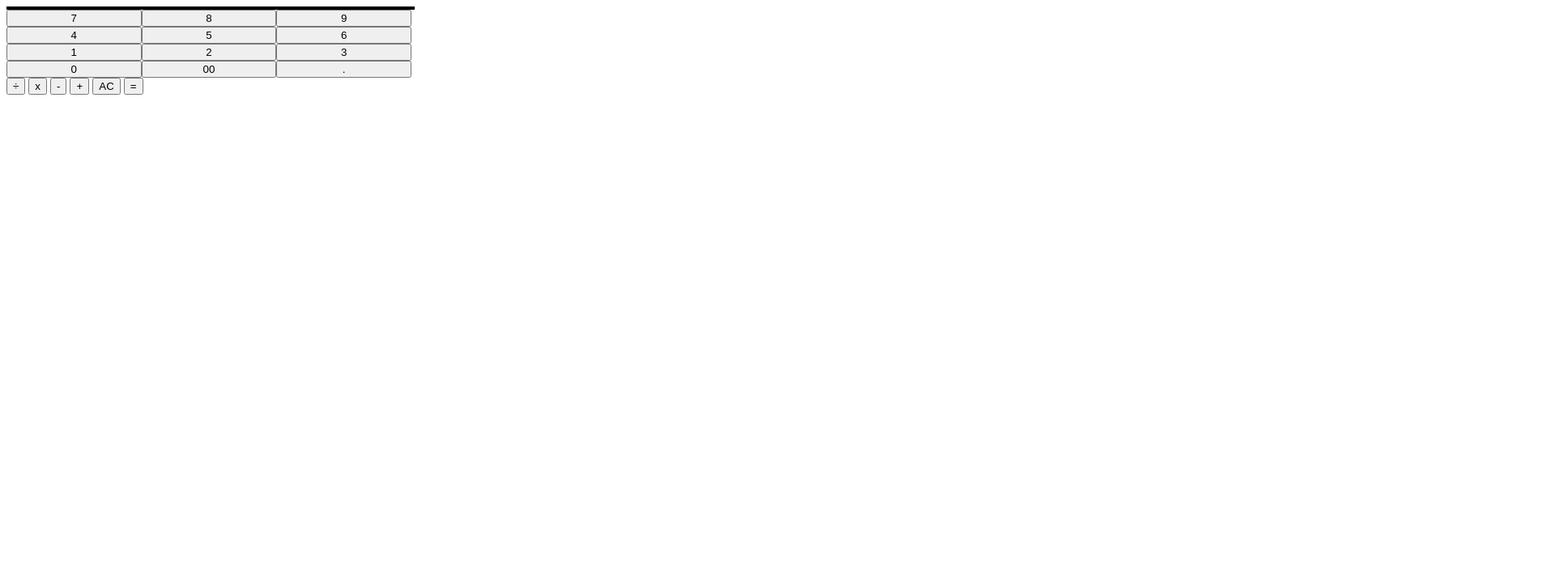
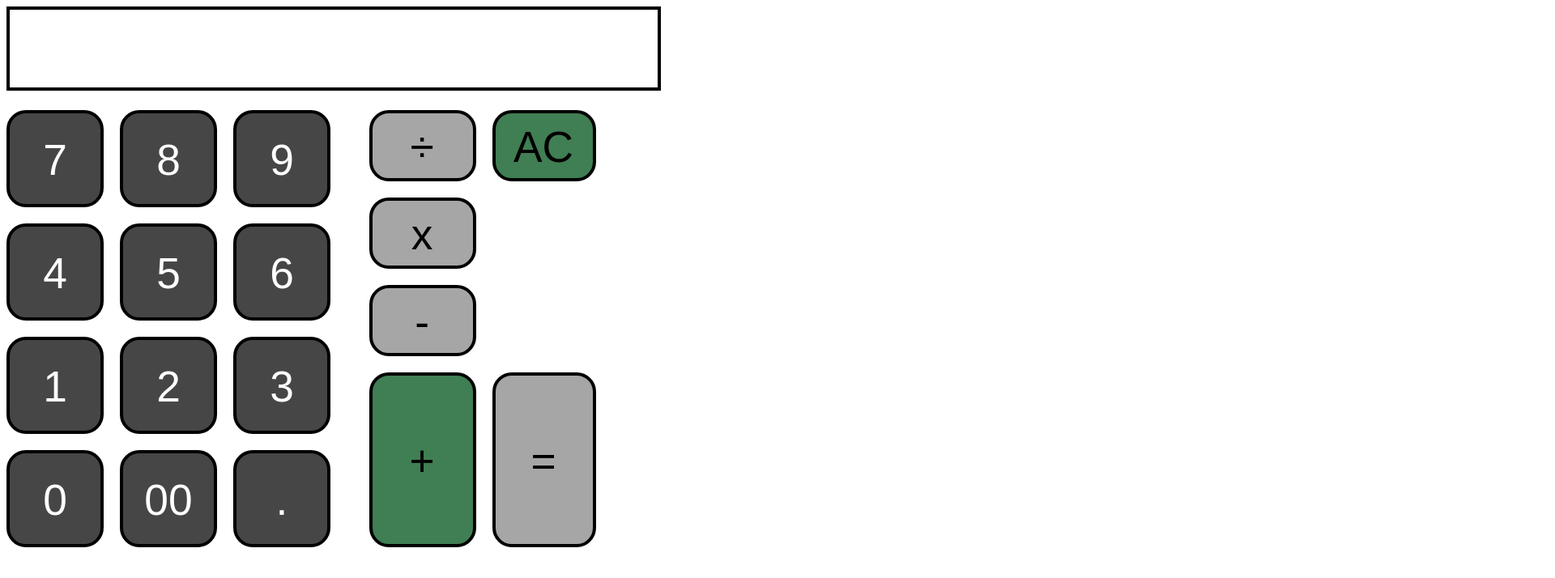
Before and after one commit to bzhang98/calculator, a plain HTML site: page index.html in a window 1280 px wide. Shown: the top 714 px of the page at 81% size, 1920 px wide, since content can reach past the window. Drawn offline with Linux system fonts and the light colour scheme.

Commit message:
edit layout

```diff
--- a/style.css
+++ b/style.css
@@ -1,10 +1,77 @@
+body {
+    transform: scale(4);
+    transform-origin: 0 0;
+}
+
 #display {
-    width: 500px;
-    border: 2px solid black;
+    width: 200px;
+    border: 1px solid black;
+    margin-bottom: 6px;
+    height: 24px;
+    font-size: 24px;
+}
+
+#button-container {
+    display: flex;
+}
+
+#operators {
+    display: grid;
+    margin-left: 12px;
+    grid-template-columns: repeat(2, 1fr);
+    grid-template-rows: repeat(3, 1fr) 40%;
+    gap: 5px;
 }
 
 #numbers {
     display: grid;
     grid-template-columns: repeat(3, 1fr);
-    width: 500px;
+    width: 100px;
+    grid-gap: 5px;
+    align-items: stretch;
 }
+
+.number {
+    aspect-ratio: 1;
+    background-color: rgb(70, 70, 70);
+    color: white;
+}
+
+#divide,
+#multiply,
+#subtract,
+#equals {
+    flex: auto;
+    background-color: rgb(166, 166, 166);
+}
+
+#divide {
+    grid-row: 1/2;
+}
+
+#multiply {
+    grid-row: 2/3;
+}
+
+#subtract {
+    grid-row: 3/4;
+}
+
+#clear,
+#add {
+    background-color: rgb(64, 126, 83);
+}
+
+#add {
+    flex-grow: 4;
+    grid-row: 4/5;
+}
+
+#equals {
+    grid-row: 4/5;
+}
+
+button {
+    border: 1px solid black;
+    border-radius: 6px;
+}
```
